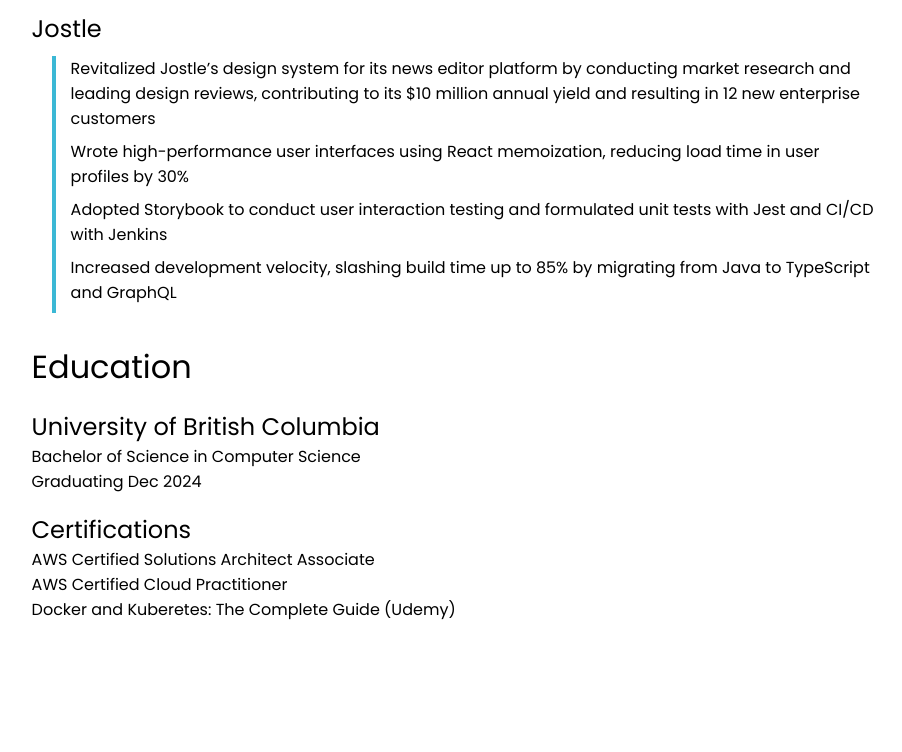
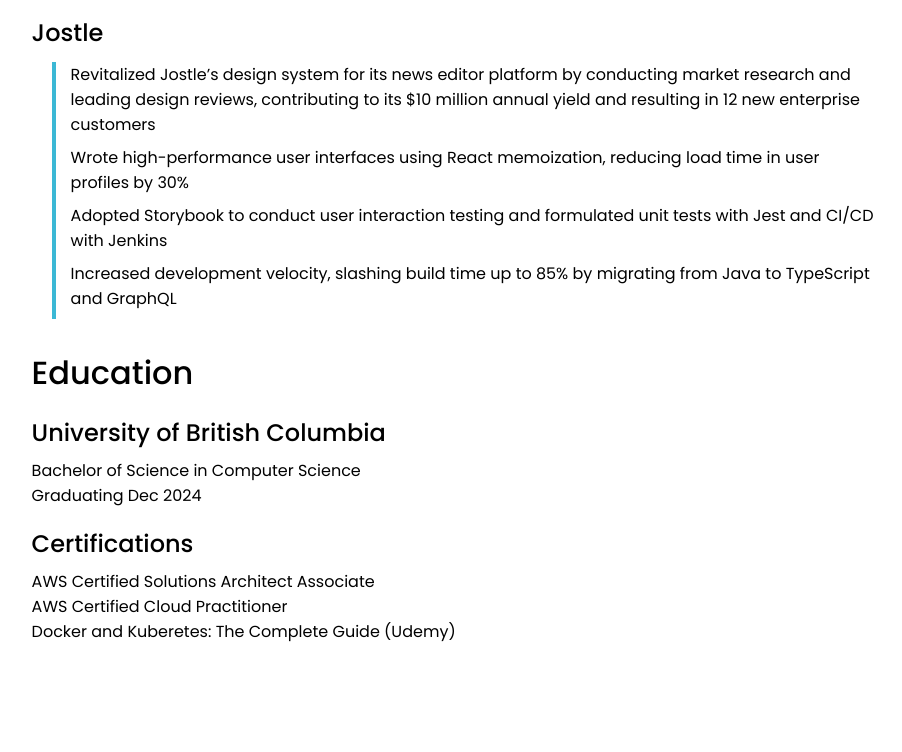
Before and after one commit to ajo01/cloud-resume-challenge, a plain HTML site: page index.html in a window 1280 px wide. Shown: the part 815-1567 px from the top of the page, without its empty margins (166-1068 px from the left). Before the commit the page ends 1545 px from the top, so only its background shows below. Drawn offline with Linux system fonts and the light colour scheme.

Commit message:
basic done

```diff
--- a/index.html
+++ b/index.html
@@ -3,7 +3,7 @@
   <head>
     <meta charset="UTF-8" />
     <meta name="viewport" content="width=device-width, initial-scale=1.0" />
-    <title>Document</title>
+    <title>Amy Jo | Resume</title>
     <link
       href="https://fonts.googleapis.com/css2?family=Poppins:ital,wght@0,100;0,200;0,300;0,400;0,500;0,600;0,700;0,800;0,900;1,100;1,200;1,300;1,400;1,500;1,600;1,700;1,800;1,900&display=swap"
       rel="stylesheet"
--- a/styles.css
+++ b/styles.css
@@ -38,19 +38,21 @@
 .heading {
   font-size: 2rem;
   margin-top: 30px;
+  font-weight: 500;
 }
 
 .subheading {
   font-size: 1.5rem;
   margin-top: 18px;
+  font-weight: 500;
+  padding-bottom: 8px;
 }
 
 blockquote {
   border-left: 4px solid var(--highlight);
-  margin-bottom: 10px;
   margin-left: 20px;
-  margin-top: 10px;
   padding-left: 15px;
+  margin-top: 4px;
 }
 
 blockquote > div {
```
